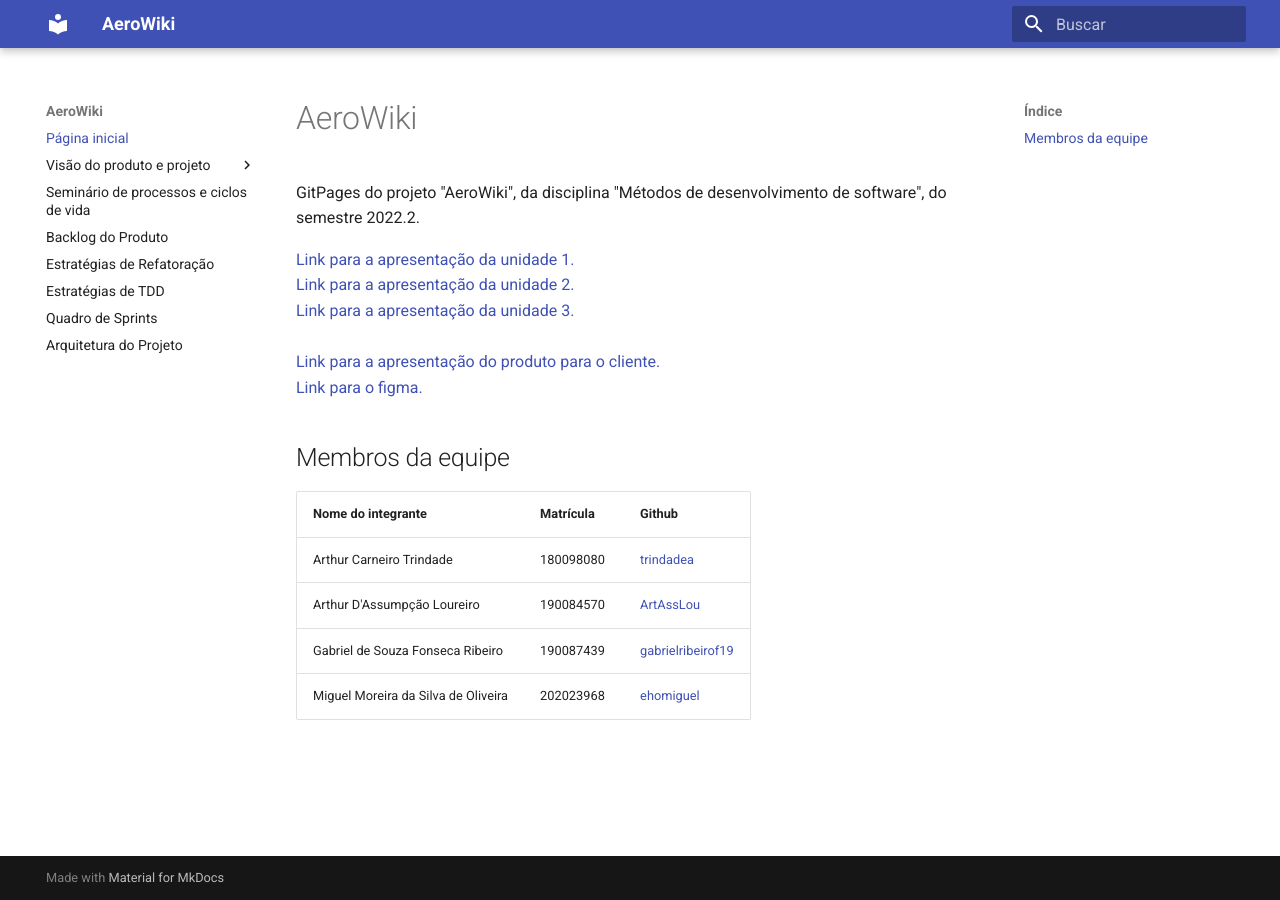
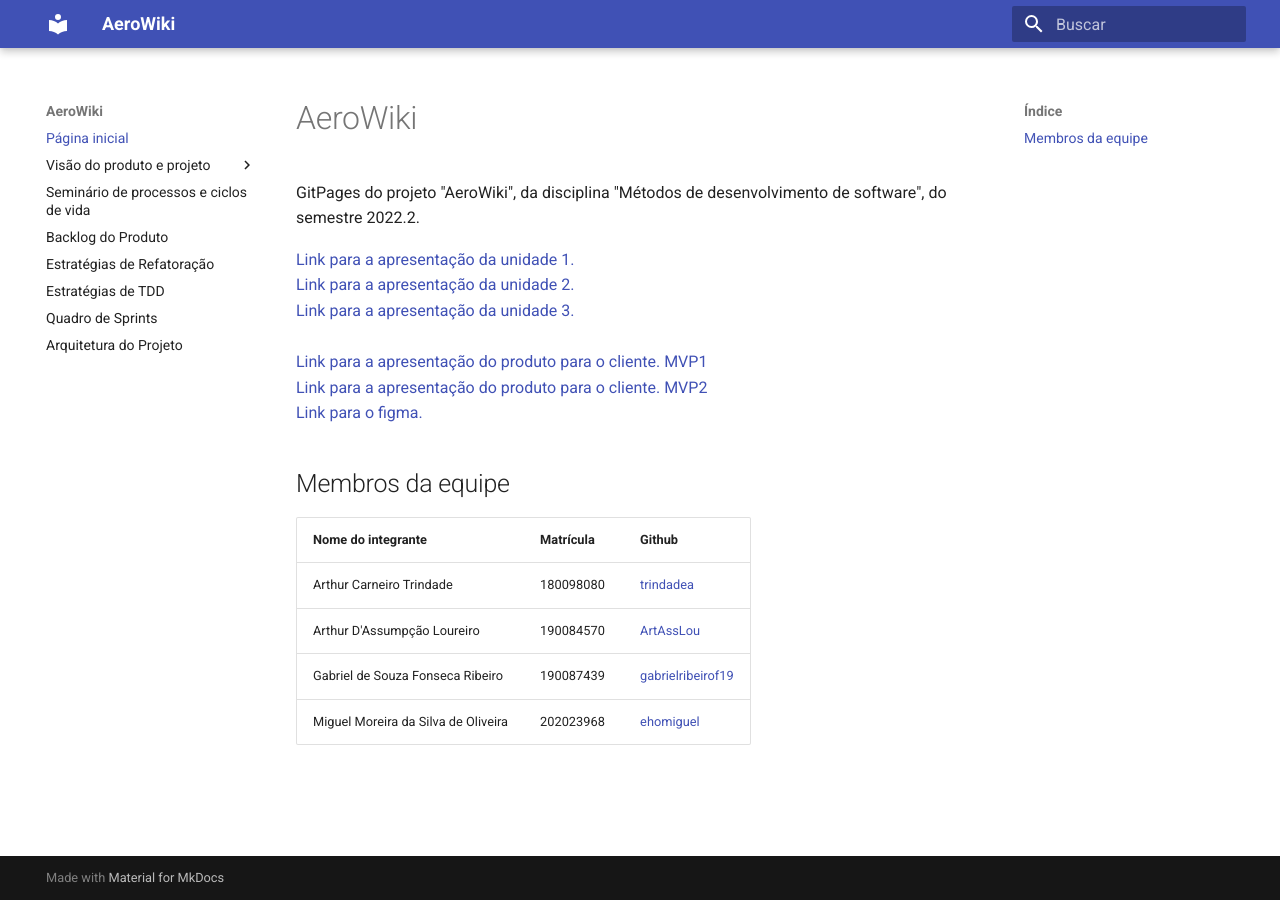
Before and after one commit to mdsreq-fga-unb/2022.2-AeroWiki, an MkDocs documentation site: the page built from gitpages/docs/index.md, in a window 1280 px wide. Built offline with MkDocs 1.6.1 and Material for MkDocs 9.7.7, drawn with Linux system fonts in a browser that asks for light colours.

Commit message:
Update index.md

```diff
--- a/gitpages/docs/index.md
+++ b/gitpages/docs/index.md
@@ -9,7 +9,9 @@ GitPages do projeto "AeroWiki", da disciplina "Métodos de desenvolvimento de so
 <a href="https://youtu.be/Rz08RF30b_E"> Link para a apresentação da unidade 3.</a>
 <br>
 <br>
-<a href="https://www.youtube.com/watch?v=xeLSqw1WdJU"> Link para a apresentação do produto para o cliente.</a>
+<a href="https://www.youtube.com/watch?v=xeLSqw1WdJU"> Link para a apresentação do produto para o cliente. MVP1</a>
+<br>
+<a href="https://youtu.be/etOeTfJIVic"> Link para a apresentação do produto para o cliente. MVP2</a>
 <br>
 <a href="https://www.figma.com/file/5zazCQXME0xdlVmGG6DffO/AeroWiki?node-id=2%3A2&t=pCeyVmZkoBnElYZZ-0"> Link para o figma.</a>
 
```
